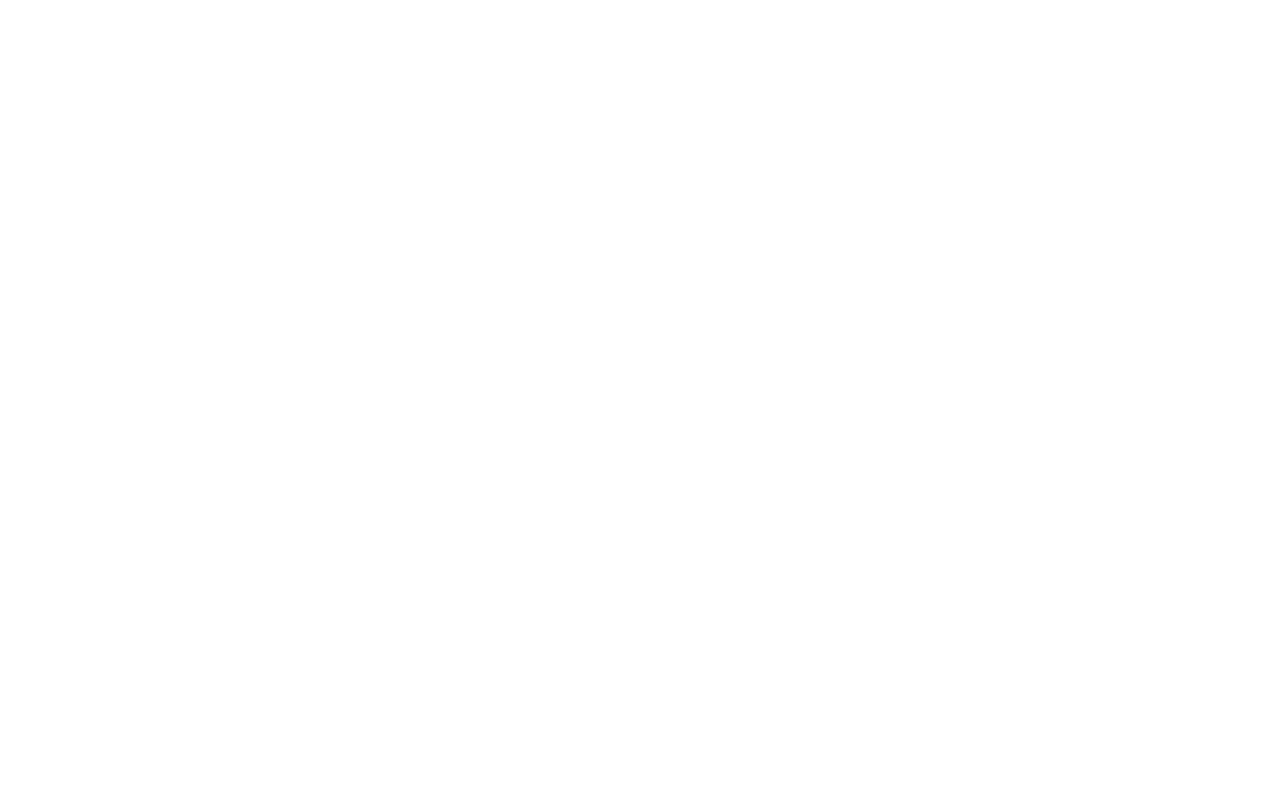
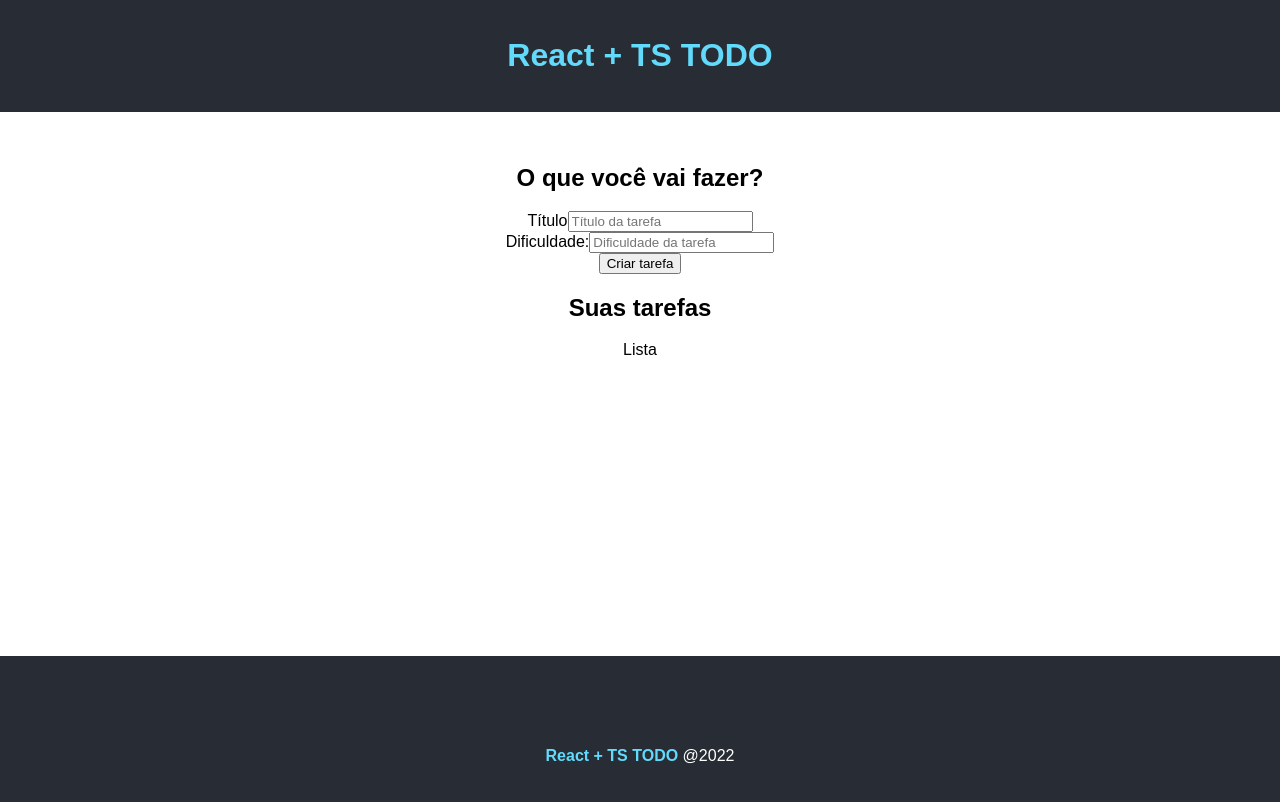
Before and after one commit to IsaacJBS/todo-list-typescript, a React (Create React App) app: page / in a window 1280 px wide. Shown: the top 802 px of the page. Built offline with nearby package versions, Linux system fonts and the light colour scheme.

Commit message:
feat: formulario de tarefas

```diff
--- a/public/index.html
+++ b/public/index.html
@@ -8,36 +8,16 @@
   <meta name="theme-color" content="#000000" />
   <meta name="description" content="Web site created using create-react-app" />
   <link rel="apple-touch-icon" href="%PUBLIC_URL%/logo192.png" />
-  <!--
-      manifest.json provides metadata used when your web app is installed on a
-      user's mobile device or desktop. See https://developers.google.com/web/fundamentals/web-app-manifest/
-    -->
+
   <link rel="manifest" href="%PUBLIC_URL%/manifest.json" />
-  <!--
-      Notice the use of %PUBLIC_URL% in the tags above.
-      It will be replaced with the URL of the `public` folder during the build.
-      Only files inside the `public` folder can be referenced from the HTML.
-
-      Unlike "/favicon.ico" or "favicon.ico", "%PUBLIC_URL%/favicon.ico" will
-      work correctly both with client-side routing and a non-root public URL.
-      Learn how to configure a non-root public URL by running `npm run build`.
-    -->
+  <link rel="stylesheet" href="https://cdn.jsdelivr.net/npm/bootstrap-icons@1.8.1/font/bootstrap-icons.css">
   <title>TODO React + TS</title>
 </head>
 
 <body>
   <noscript>You need to enable JavaScript to run this app.</noscript>
   <div id="root"></div>
-  <!--
-      This HTML file is a template.
-      If you open it directly in the browser, you will see an empty page.
 
-      You can add webfonts, meta tags, or analytics to this file.
-      The build step will place the bundled scripts into the <body> tag.
-
-      To begin the development, run `npm start` or `yarn start`.
-      To create a production bundle, use `npm run build` or `yarn build`.
-    -->
 </body>
 
 </html>
--- /dev/null
+++ b/src/App.module.css
@@ -0,0 +1,9 @@
+.main {
+  min-height: 60vh;
+  text-align: center;
+  padding: 2em;
+}
+
+.main h2{
+  margin-bottom: 0.8em;
+}
--- a/src/App.tsx
+++ b/src/App.tsx
@@ -1,9 +1,26 @@
-import React from 'react';
+import React from 'react'
+import Footer from './components/Footer'
+import Header from './components/Header'
+import styles from './App.module.css'
+import TaskForm from './components/TaskForm';
+import TaskList from './components/TaskList';
 
 function App() {
   return (
     <div className="App">
+      <Header />
+      <main className={styles.main}>
 
+        <div className="">
+          <h2>O que você vai fazer?</h2>
+          <TaskForm btnText='Criar tarefa' />
+        </div>
+        <div className="">
+          <h2>Suas tarefas</h2>
+          <TaskList />
+        </div>
+      </main>
+      <Footer />
     </div>
   );
 }
--- /dev/null
+++ b/src/Global.d.ts
@@ -0,0 +1 @@
+declare module "*.module.css"
--- /dev/null
+++ b/src/components/Footer.module.css
@@ -0,0 +1,13 @@
+.footer{
+  height: 200px;
+  display: flex;
+  align-items: center;
+  justify-content: center;
+  background-color: #282c34;
+  color: #ffff;
+}
+
+.footer span{
+  font-weight: bold;
+  color: #61dafb;
+}
--- /dev/null
+++ b/src/components/Footer.tsx
@@ -0,0 +1,13 @@
+import styles from './Footer.module.css'
+
+const Footer = () => {
+  return (
+    <footer className={styles.footer}>
+        <p>
+          <span>React + TS TODO</span> @2022
+        </p>
+      </footer>
+  )
+}
+
+export default Footer
--- /dev/null
+++ b/src/components/Header.module.css
@@ -0,0 +1,6 @@
+.header{
+  background-color: #282c34;
+  color: #61dafb;
+  text-align: center;
+  padding: 1em;
+}
--- /dev/null
+++ b/src/components/Header.tsx
@@ -0,0 +1,11 @@
+import styles from './Header.module.css'
+
+const Header = () => {
+  return (
+    <header className={styles.header}>
+        <h1>React + TS TODO</h1>
+      </header>
+  )
+}
+
+export default Header
--- /dev/null
+++ b/src/components/TaskForm.tsx
@@ -0,0 +1,22 @@
+
+interface Props {
+  btnText: string
+}
+
+const TaskForm = ({ btnText }: Props) => {
+  return (
+    <form action="">
+      <div>
+        <label htmlFor="title">Título</label>
+        <input type="text" name="title" placeholder="Título da tarefa" />
+      </div>
+      <div>
+        <label htmlFor="difficulty">Dificuldade:</label>
+        <input type="text" name="difficulty" placeholder="Dificuldade da tarefa" />
+      </div>
+      <input type="submit" value={btnText} />
+    </form>
+  )
+}
+
+export default TaskForm
--- /dev/null
+++ b/src/components/TaskList.tsx
@@ -0,0 +1,8 @@
+
+const TaskList = () => {
+  return (
+    <div>Lista</div>
+  )
+}
+
+export default TaskList
--- a/src/index.css
+++ b/src/index.css
@@ -1,13 +1,10 @@
-body {
+body{
+  padding: 0;
   margin: 0;
-  font-family: -apple-system, BlinkMacSystemFont, 'Segoe UI', 'Roboto', 'Oxygen',
-    'Ubuntu', 'Cantarell', 'Fira Sans', 'Droid Sans', 'Helvetica Neue',
-    sans-serif;
-  -webkit-font-smoothing: antialiased;
-  -moz-osx-font-smoothing: grayscale;
+  font-family: Arial, Helvetica, sans-serif;
+  box-sizing: border-box;
 }
 
-code {
-  font-family: source-code-pro, Menlo, Monaco, Consolas, 'Courier New',
-    monospace;
+.hide{
+  display: none !important;
 }
```
